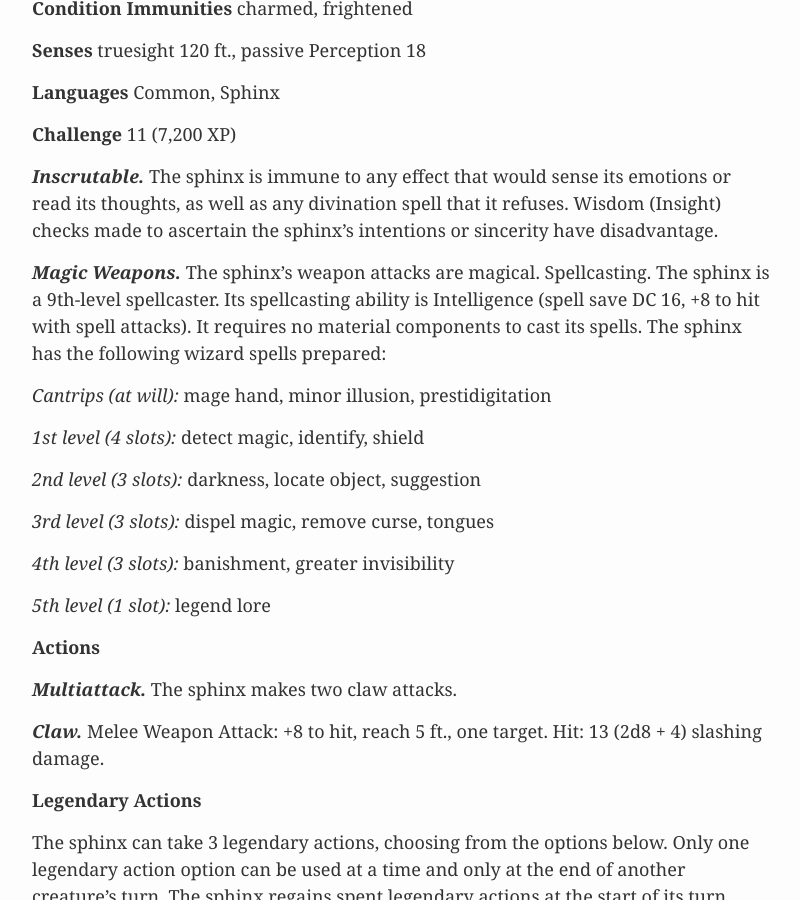
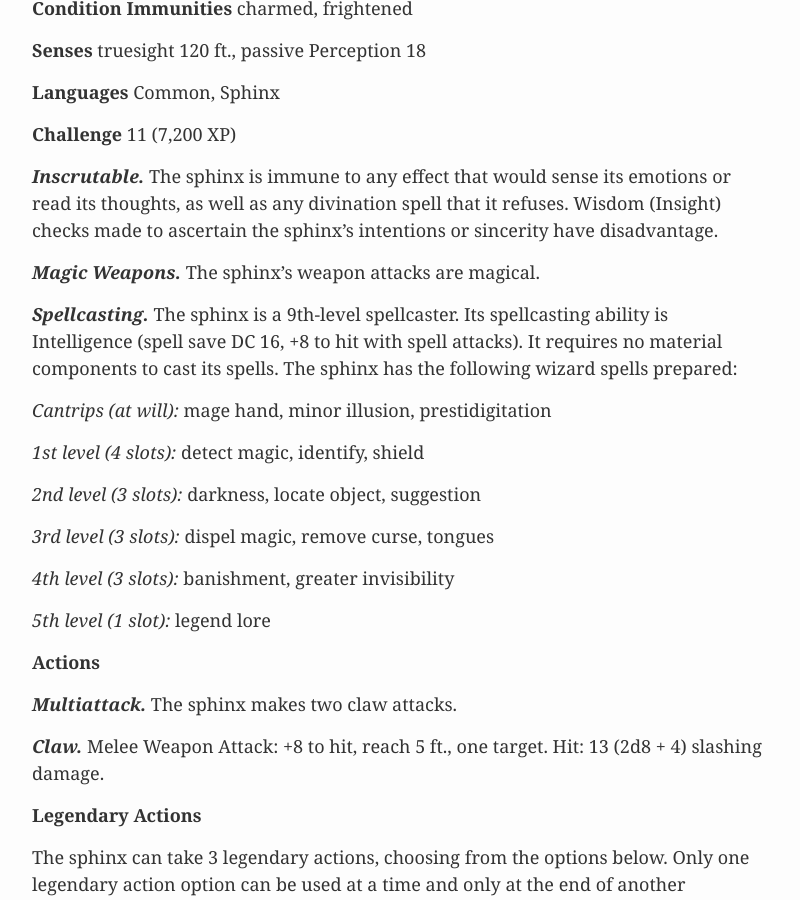
Before and after one commit to beaurancourt/bestiary, a Jekyll site: the page built from _posts/2016-02-29-gynosphinx.markdown, in a window 1280 px wide and 900 px high, scrolled down 642 px. Shown: the whole window, without its empty margins (238-1038 px from the left). Built offline with Jekyll 4.4.1, drawn with Linux system fonts in a browser that asks for light colours.

```diff
--- a/_posts/2016-02-29-gynosphinx.markdown
+++ b/_posts/2016-02-29-gynosphinx.markdown
@@ -33,7 +33,9 @@ tags: [large, monstrosity, cr11]
 
 ***Inscrutable.*** The sphinx is immune to any effect that would sense its emotions or read its thoughts, as well as any divination spell that it refuses. Wisdom (Insight) checks made to ascertain the sphinx’s intentions or sincerity have disadvantage.
 
-***Magic Weapons.*** The sphinx’s weapon attacks are magical. Spellcasting. The sphinx is a 9th-level spellcaster. Its spellcasting ability is Intelligence (spell save DC 16, +8 to hit with spell attacks). It requires no material components to cast its spells. The sphinx has the following wizard spells prepared:
+***Magic Weapons.*** The sphinx’s weapon attacks are magical.
+
+***Spellcasting.*** The sphinx is a 9th-level spellcaster. Its spellcasting ability is Intelligence (spell save DC 16, +8 to hit with spell attacks). It requires no material components to cast its spells. The sphinx has the following wizard spells prepared:
 
 *Cantrips (at will):* mage hand, minor illusion, prestidigitation
 
```
